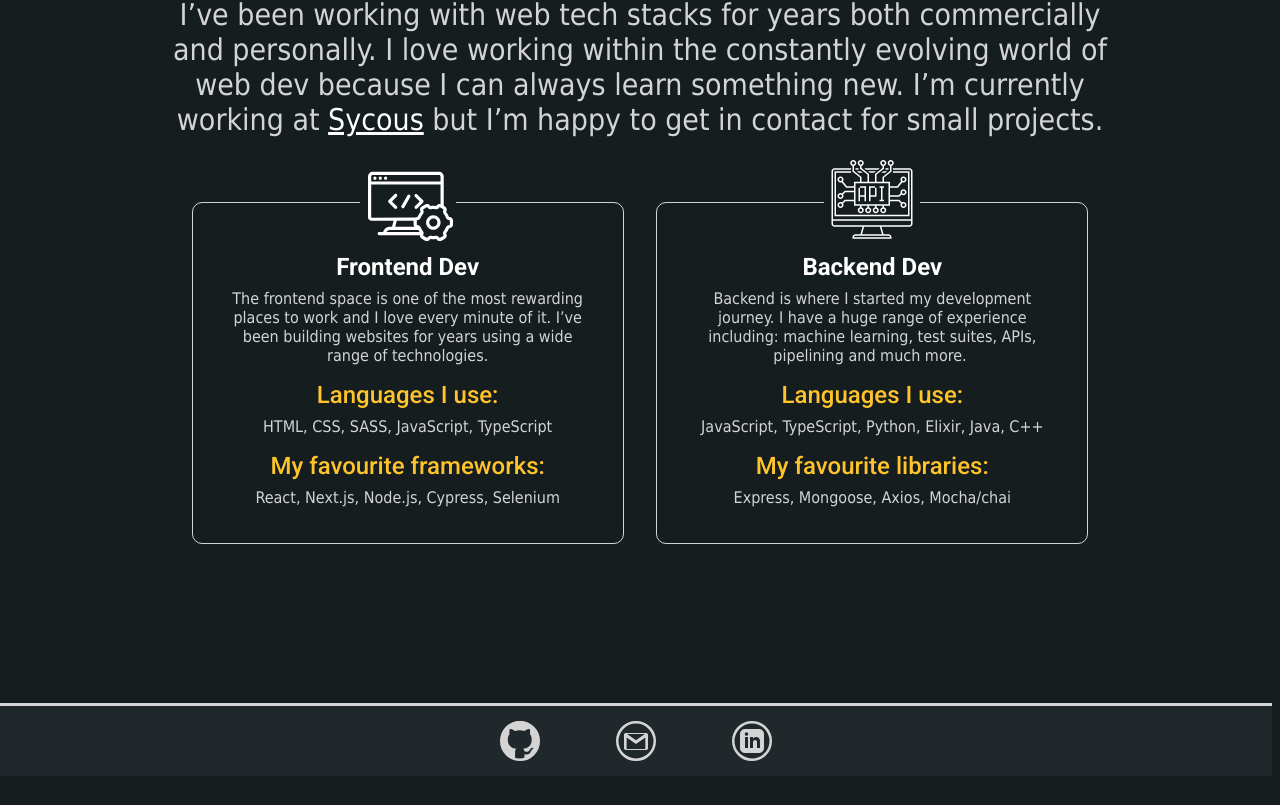
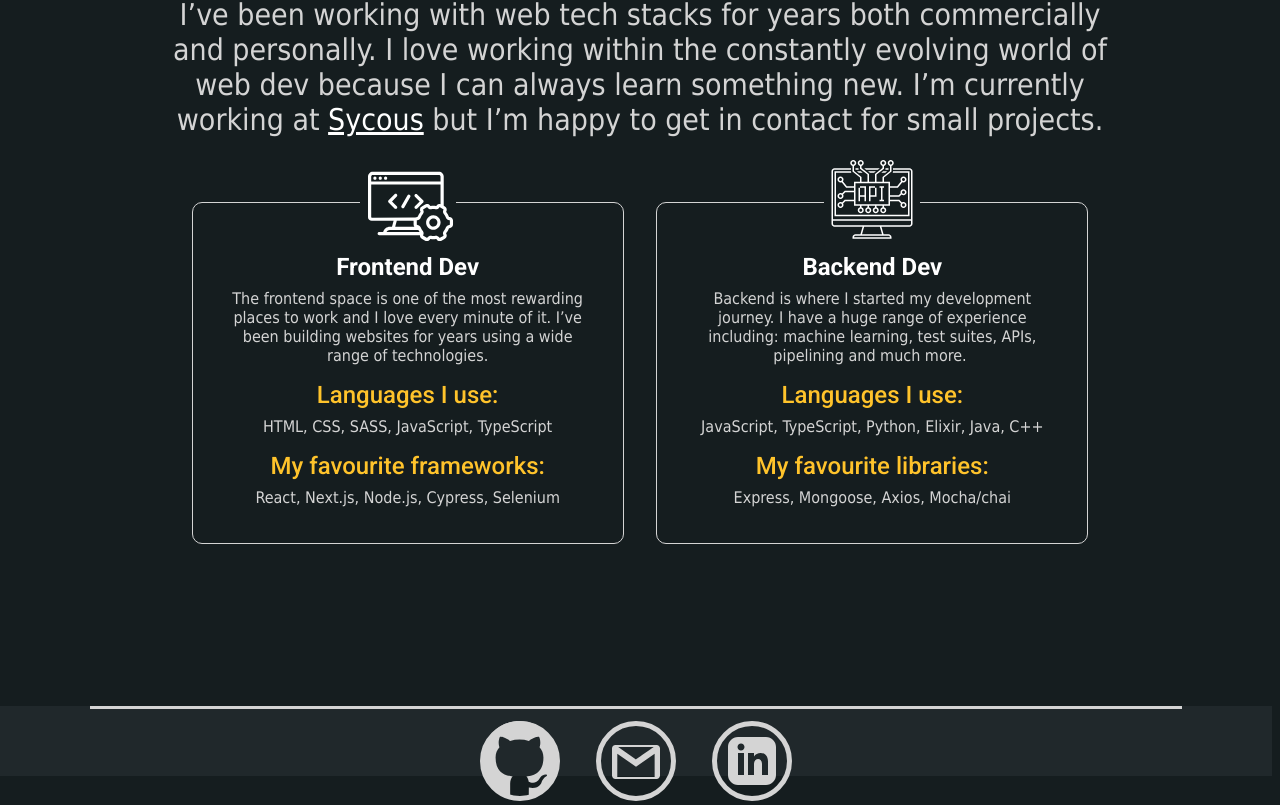
Before and after one commit to RavenDuffy/portfolio, a Next.js app in the folder portfolio_front/: page / in a window 1280 px wide. Shown: the part 916-1721 px from the top of the page. Before the commit the page ends 1692 px from the top, so only its background shows below. Built offline with nearby package versions, Linux system fonts and the light colour scheme.

Commit message:
footer links are now a tags instead

```diff
--- a/portfolio_front/components/footer/footer.module.scss
+++ b/portfolio_front/components/footer/footer.module.scss
@@ -8,19 +8,22 @@
   display: flex;
   justify-content: center;
   align-items: center;
-  border-top: 3px solid var(--main-grey);
   background-color: var(--main-focus-back);
 
   .images {
     margin: 15px 0;
     width: 30vw;
-    min-width: 250px;
+    min-width: 350px;
     max-width: 400px;
     height: 40px;
     display: flex;
     flex-direction: row;
     justify-content: space-evenly;
     align-self: center;
+
+    a img {
+      height: 40px;
+    }
   }
 
   .imageLink {
@@ -32,3 +35,14 @@
     filter: invert(0.3) sepia(1) hue-rotate(20deg);
   }
 }
+
+.footer::before {
+  content: '';
+  position: absolute;
+  left: 50%;
+  top: 0;
+  width: calc(100% - 180px);
+  min-width: 240px;
+  border-top: 3px solid var(--main-grey);
+  transform: translate(-50%, 0);
+}
--- a/portfolio_front/components/footer/footer.tsx
+++ b/portfolio_front/components/footer/footer.tsx
@@ -9,19 +9,27 @@ export const Footer = () => {
   return (
     <footer className={styles.footer}>
       <div className={styles.images}>
-        <Link href='https://github.com/RavenDuffy' passHref>
+        <a
+          href='https://github.com/RavenDuffy'
+          target='_blank'
+          rel='noreferrer'
+        >
           <Image className={styles.imageLink} alt='git' src={GitLink} />
-        </Link>
-        <Link href='mailto:ravend2013@gmail.com' passHref>
+        </a>
+        <a href='mailto:ravend2013@gmail.com' target='_blank' rel='noreferrer'>
           <Image className={styles.imageLink} alt='email' src={EmailLink} />
-        </Link>
-        <Link href='https://linkedin.com/in/ravenduffy/' passHref>
+        </a>
+        <a
+          href='https://linkedin.com/in/ravenduffy/'
+          target='_blank'
+          rel='noreferrer'
+        >
           <Image
             className={styles.imageLink}
             alt='linkedin'
             src={LinkedinLink}
           />
-        </Link>
+        </a>
       </div>
     </footer>
   )
```
